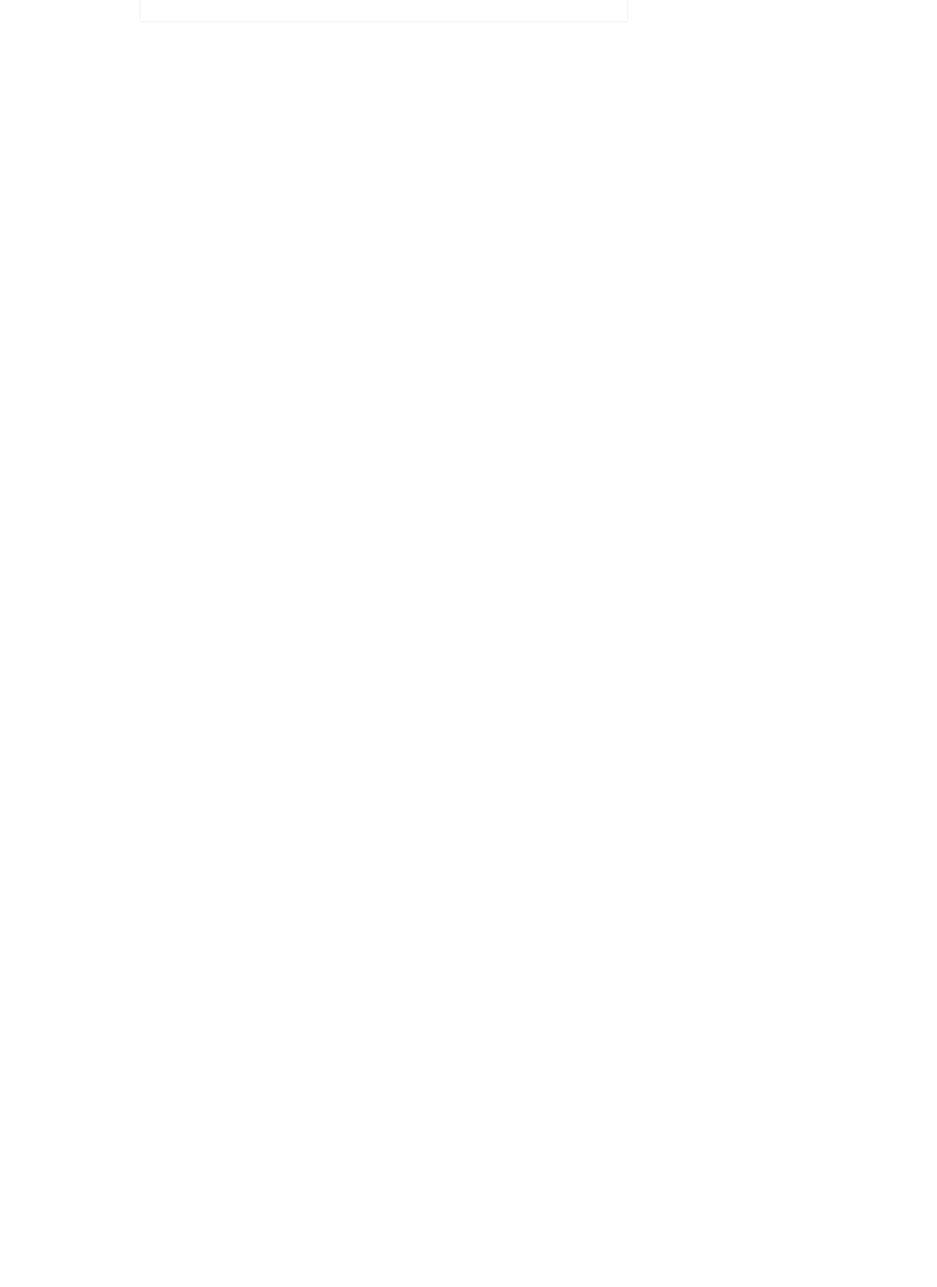
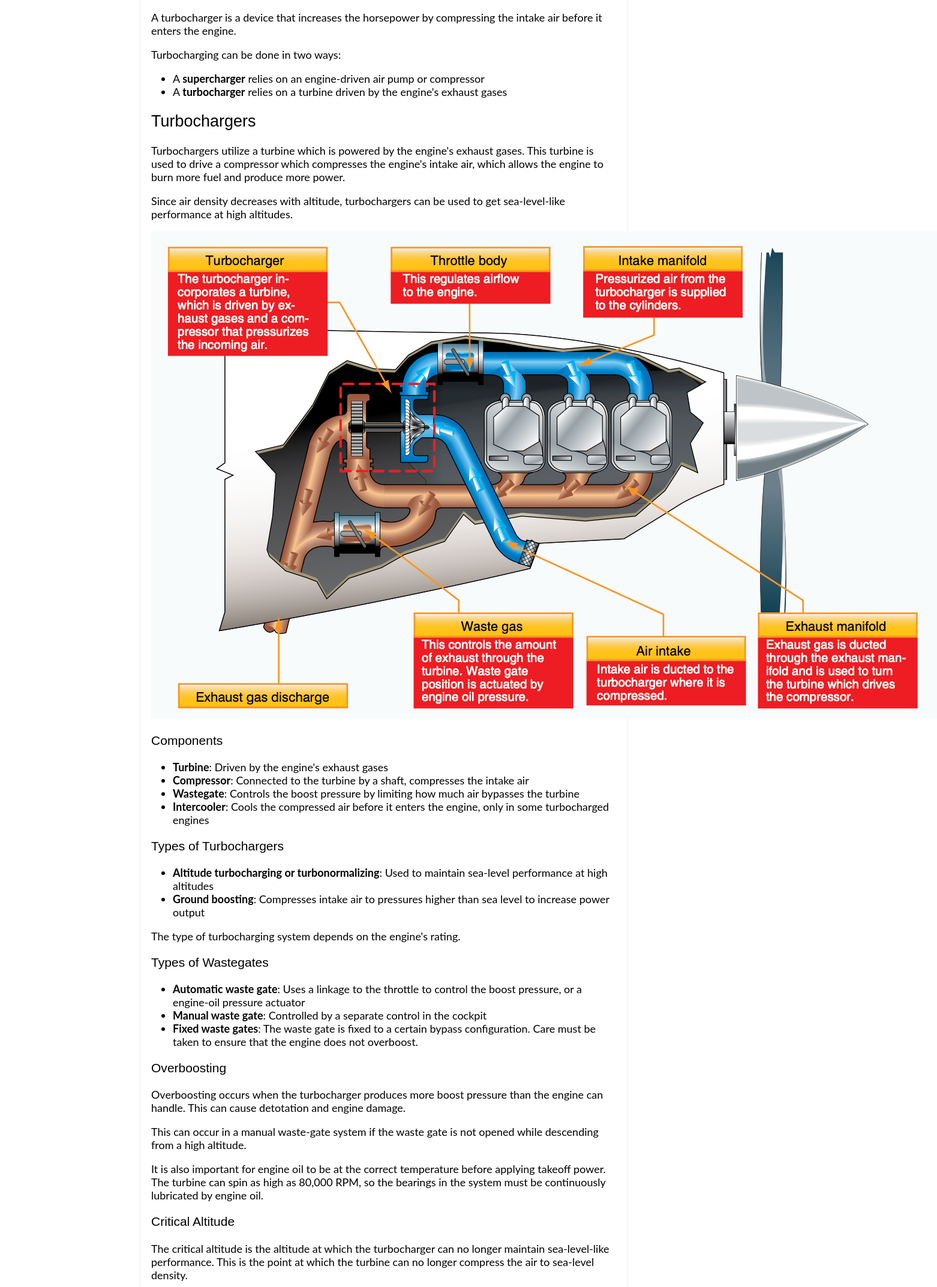
Before and after one commit to eburlingame/flightdocs, a Next.js app: page /topics/systems/turbocharging in a window 1280 px wide. Shown: the part 140-2286 px from the top of the page at 60% size, 1562 px wide, since content can reach past the window. Before the commit the page ends 800 px from the top, so only its background shows below. Built offline with nearby package versions, Linux system fonts and the light colour scheme; a web font is replaced by a local one.

Commit message:
Added more hp pages

```diff
--- a/pages/topics/systems/turbocharging.mdx
+++ b/pages/topics/systems/turbocharging.mdx
@@ -2,8 +2,72 @@ import Link from 'next/link'
 import CardWrapper from '../../../components/CardWrapper.tsx'
 import Reg from '../../../components/Reg.tsx'
 import Acronym, { AcronymRow } from '../../../components/Acronym.tsx'
-import cspImage from '../../../images/constant-speed-prop-diagram.png'
+import turboImg from '../../../images/turbocharger.png'
 
 export default CardWrapper
 
-# Turbocharging
+# Turbocharging and Supercharging
+
+A turbocharger is a device that increases the horsepower by compressing the
+intake air before it enters the engine.
+
+Turbocharging can be done in two ways:
+
+- A **supercharger** relies on an engine-driven air pump or compressor
+- A **turbocharger** relies on a turbine driven by the engine's exhaust gases
+
+## Turbochargers
+
+Turbochargers utilize a turbine which is powered by the engine's exhaust gases.
+This turbine is used to drive a compressor which compresses the engine's intake
+air, which allows the engine to burn more fuel and produce more power.
+
+Since air density decreases with altitude, turbochargers can be used to get
+sea-level-like performance at high altitudes.
+
+<img {...turboImg} />
+
+### Components
+
+- **Turbine**: Driven by the engine's exhaust gases
+- **Compressor**: Connected to the turbine by a shaft, compresses the intake air
+- **Wastegate**: Controls the boost pressure by limiting how much air bypasses
+  the turbine
+- **Intercooler**: Cools the compressed air before it enters the engine, only in
+  some turbocharged engines
+
+### Types of Turbochargers
+
+- **Altitude turbocharging or turbonormalizing**: Used to maintain sea-level
+  performance at high altitudes
+- **Ground boosting**: Compresses intake air to pressures higher than sea level
+  to increase power output
+
+The type of turbocharging system depends on the engine's rating.
+
+### Types of Wastegates
+
+- **Automatic waste gate**: Uses a linkage to the throttle to control the boost
+  pressure, or a engine-oil pressure actuator
+- **Manual waste gate**: Controlled by a separate control in the cockpit
+- **Fixed waste gates**: The waste gate is fixed to a certain bypass
+  configuration. Care must be taken to ensure that the engine does not
+  overboost.
+
+### Overboosting
+
+Overboosting occurs when the turbocharger produces more boost pressure than the
+engine can handle. This can cause detotation and engine damage.
+
+This can occur in a manual waste-gate system if the waste gate is not opened
+while descending from a high altitude.
+
+It is also important for engine oil to be at the correct temperature before
+applying takeoff power. The turbine can spin as high as 80,000 RPM, so the
+bearings in the system must be continuously lubricated by engine oil.
+
+### Critical Altitude
+
+The critical altitude is the altitude at which the turbocharger can no longer
+maintain sea-level-like performance. This is the point at which the turbine can
+no longer compress the air to sea-level density.
```
Also changed, not shown: components/InteractiveOutline.tsx (+9 -2 lines), pages/outlines/highperformance.mdx (+23 -6 lines), pages/topics/systems/engine-temperatures.mdx (added, +54 -0 lines), pages/topics/systems/harmonic-dampener.mdx (added, +16 -0 lines), images/edm.png (added), images/turbocharger.png (added), pages/topics/systems/cowl-flaps.mdx (added).
